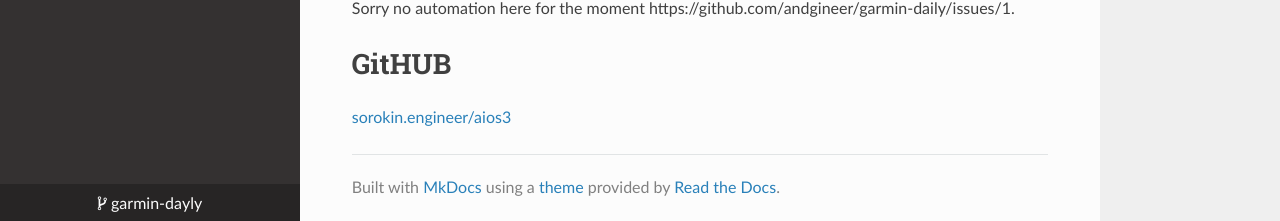
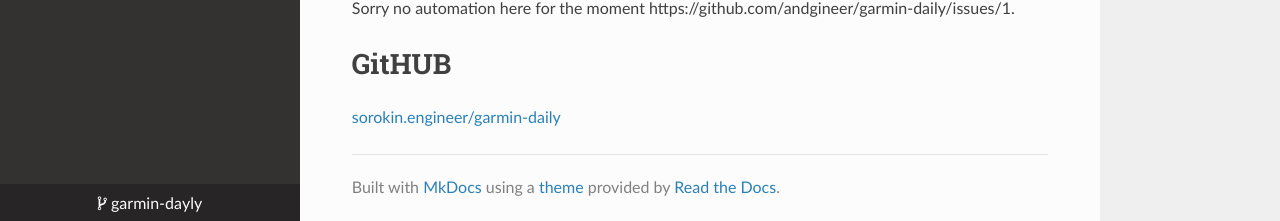
Before and after one commit to andgineer/garmin-daily, an MkDocs documentation site: the page built from docs/README.md, in a window 1280 px wide and 900 px high, scrolled down 1553 px. Shown: the part 676-897 px from the top of the window. Built offline with MkDocs 1.6.1, drawn with Linux system fonts in a browser that asks for light colours; nearby versions of some CDN libraries.

Commit message:
docs typo

```diff
--- a/docs/README.md
+++ b/docs/README.md
@@ -81,4 +81,4 @@ https://github.com/andgineer/garmin-daily/issues/1.
 
 # GitHUB
 
-[sorokin.engineer/aios3](https://github.com/andgineer/garmin-daily)
+[sorokin.engineer/garmin-daily](https://github.com/andgineer/garmin-daily)
```
